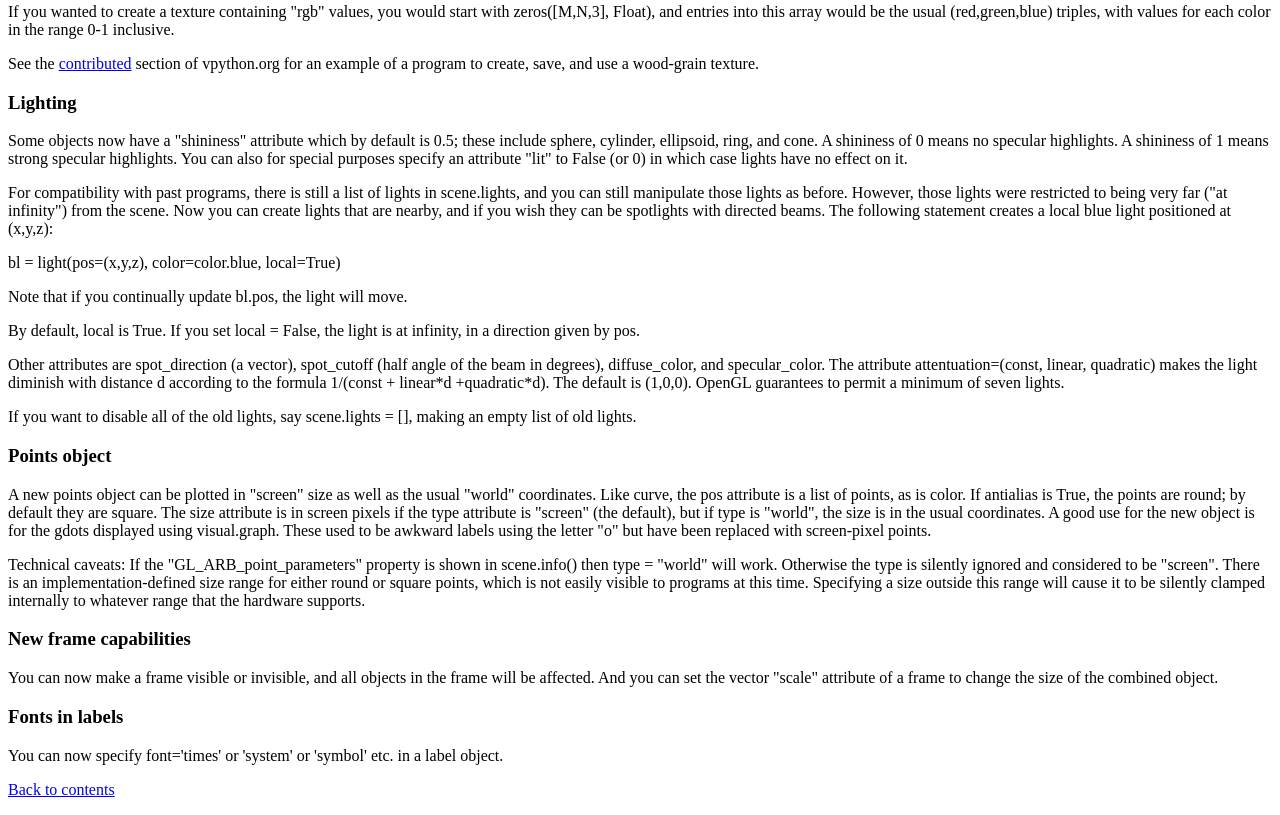
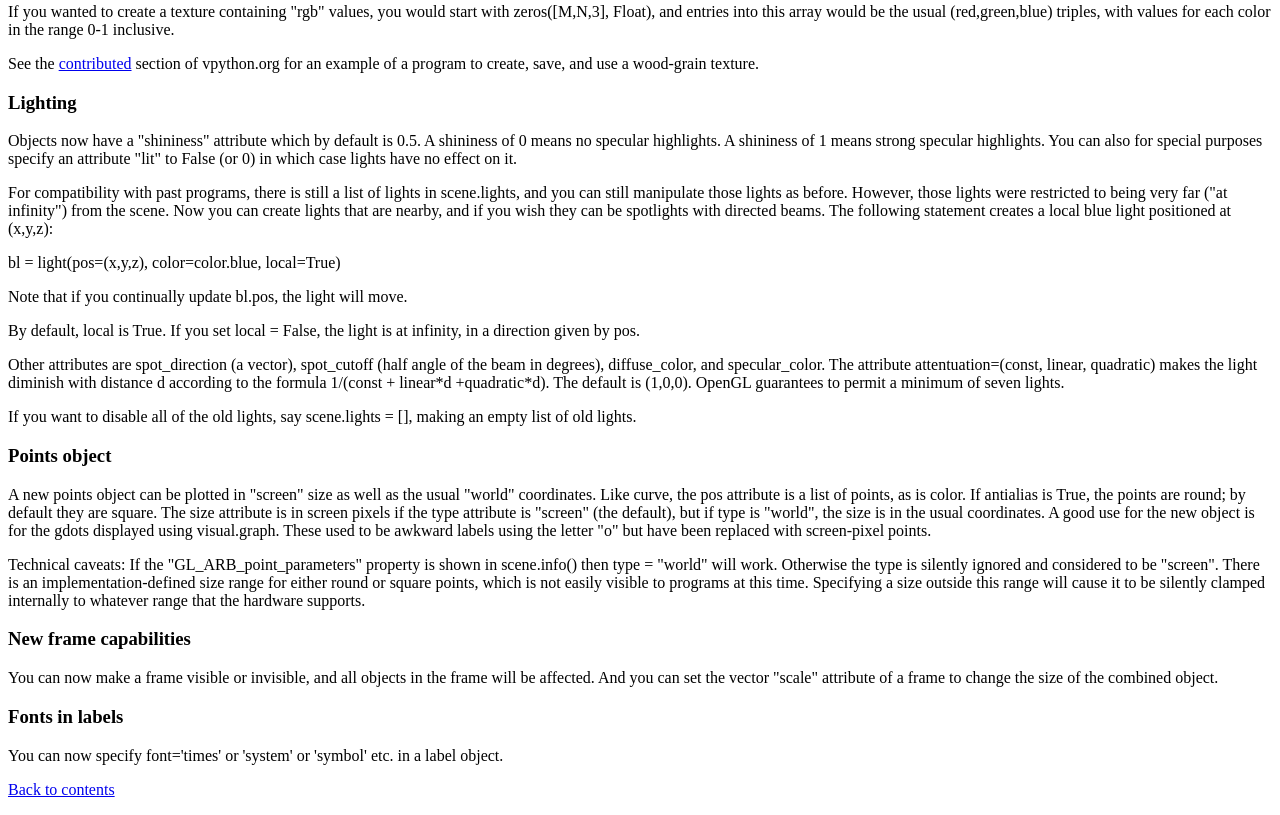
Before and after one commit to vpython/visual.obsolete, a plain HTML site: page docs/visual/texture-opacity-lighting.html in a window 1280 px wide. Shown: the part 853-1668 px from the top of the page. Drawn offline with Linux system fonts and the light colour scheme.

Commit message:
Correct an overcorrection concerning which objects are shiny.

```diff
--- a/docs/visual/texture-opacity-lighting.html
+++ b/docs/visual/texture-opacity-lighting.html
@@ -56,11 +56,10 @@
   section of vpython.org for an example of a program to create, save, and use
   a wood-grain texture.</p>
 <h3>Lighting</h3>
-<p>Some objects now have a &quot;shininess&quot; attribute which by default is
-  0.5; these include sphere, cylinder, ellipsoid, ring, and cone. A shininess
-  of 0 means no specular highlights. A shininess of 1 means strong specular highlights.
-  You can also for special purposes specify an attribute &quot;lit&quot; to False
-  (or 0) in which case lights have no effect on it.</p>
+<p>Objects now have a &quot;shininess&quot; attribute which by default is 0.5.
+  A shininess of 0 means no specular highlights. A shininess of 1 means strong
+  specular highlights. You can also for special purposes specify an attribute
+  &quot;lit&quot; to False (or 0) in which case lights have no effect on it.</p>
 <p>For compatibility with past programs, there is still a list of lights in scene.lights,
   and you can still manipulate those lights as before. However, those lights were
   restricted to being very far (&quot;at infinity&quot;) from the scene. Now you
```
